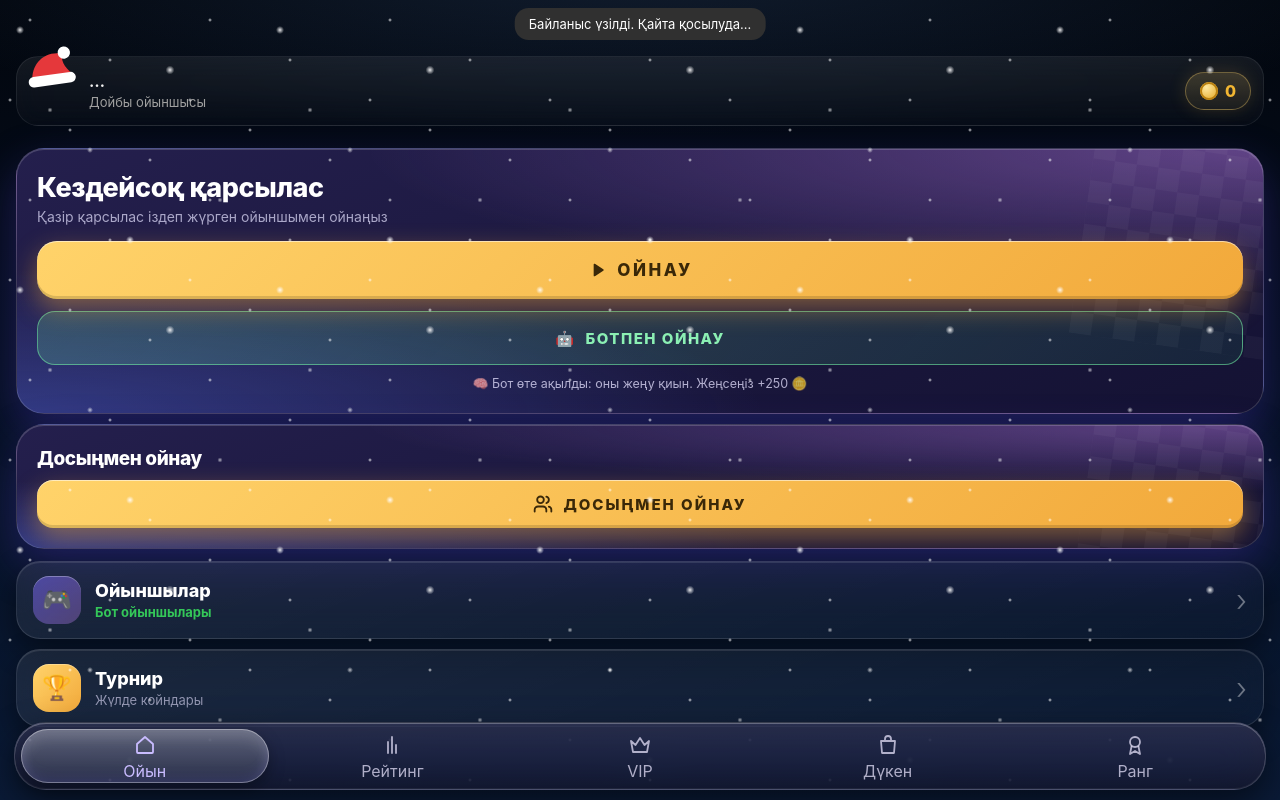
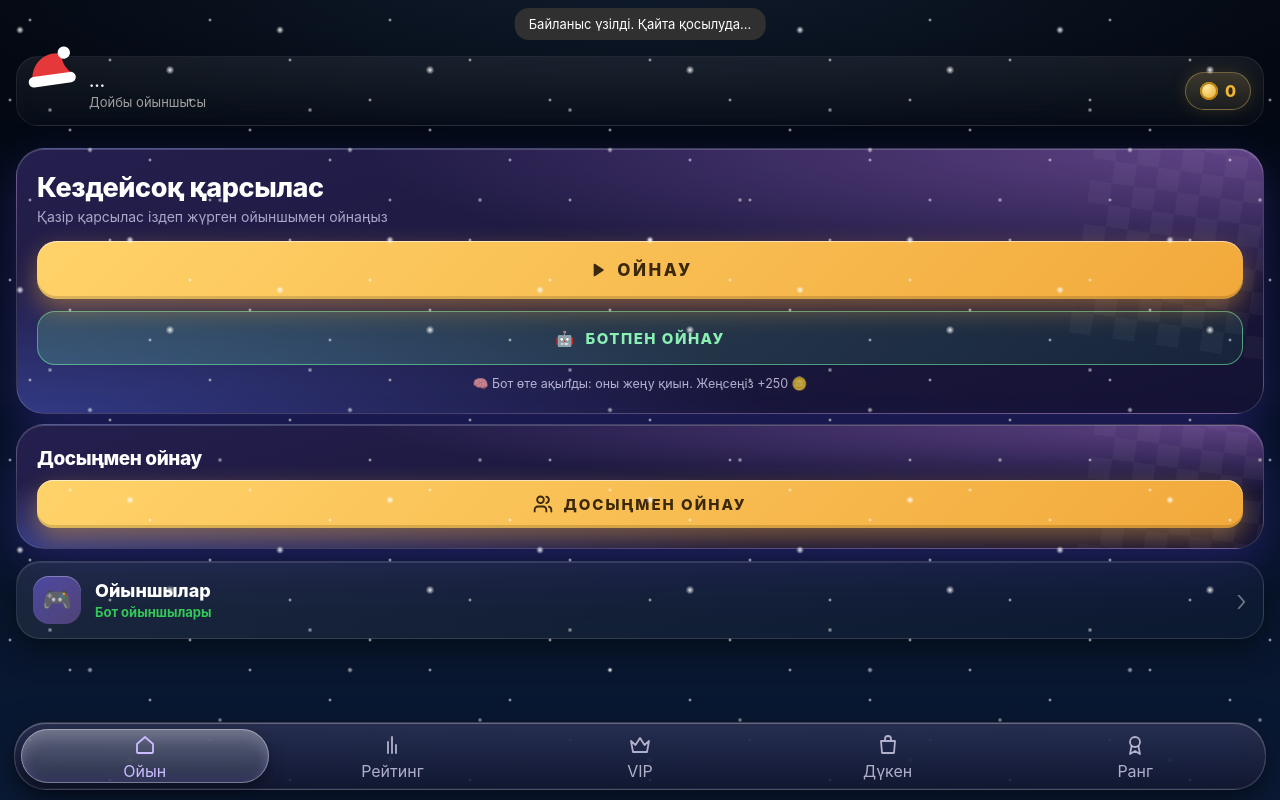
Before and after one commit to raxatraxatov49-png/shashka-cf, a website: page public/index.html in a window 1280 px wide. Drawn offline with Linux system fonts and the light colour scheme.

Commit message:
Update index.html

```diff
--- a/public/index.html
+++ b/public/index.html
@@ -28,9 +28,6 @@
 </style>
 </head>
 <body>
-
-<div id="tourNotice" class="tnotice hid"></div>
-<div id="tourMatch" class="tmatch hid"></div>
 
 <main id="menu" class="screen active">
   <header class="who">
@@ -81,10 +78,6 @@
     <button id="btnPlayers" class="tile" type="button">
       <span class="tic">🎮</span>
       <span><b data-i18n="playersTile">Ойыншылар</b><small class="pcnt" id="tilePlayersSub" data-i18n="playersTileSub">Бот ойыншылары</small></span>
-    </button>
-    <button id="btnTour" class="tile tile-tour" type="button">
-      <span class="tic">🏆</span>
-      <span><b data-i18n="tourTile">Турнир</b><small id="tourTileSub" data-i18n="tourTileSub">Жүлде койндары</small></span>
     </button>
   </div>
 </main>
```
